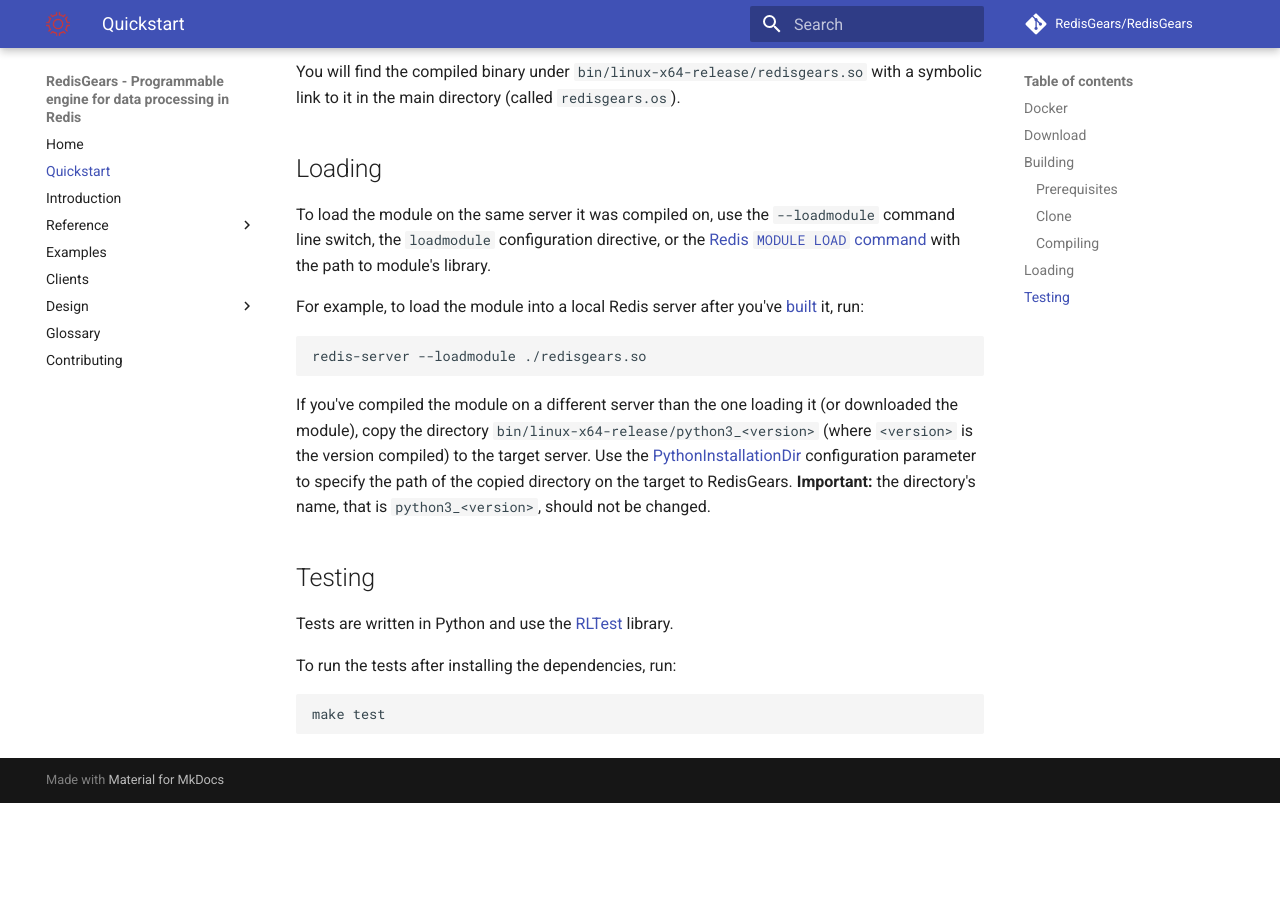
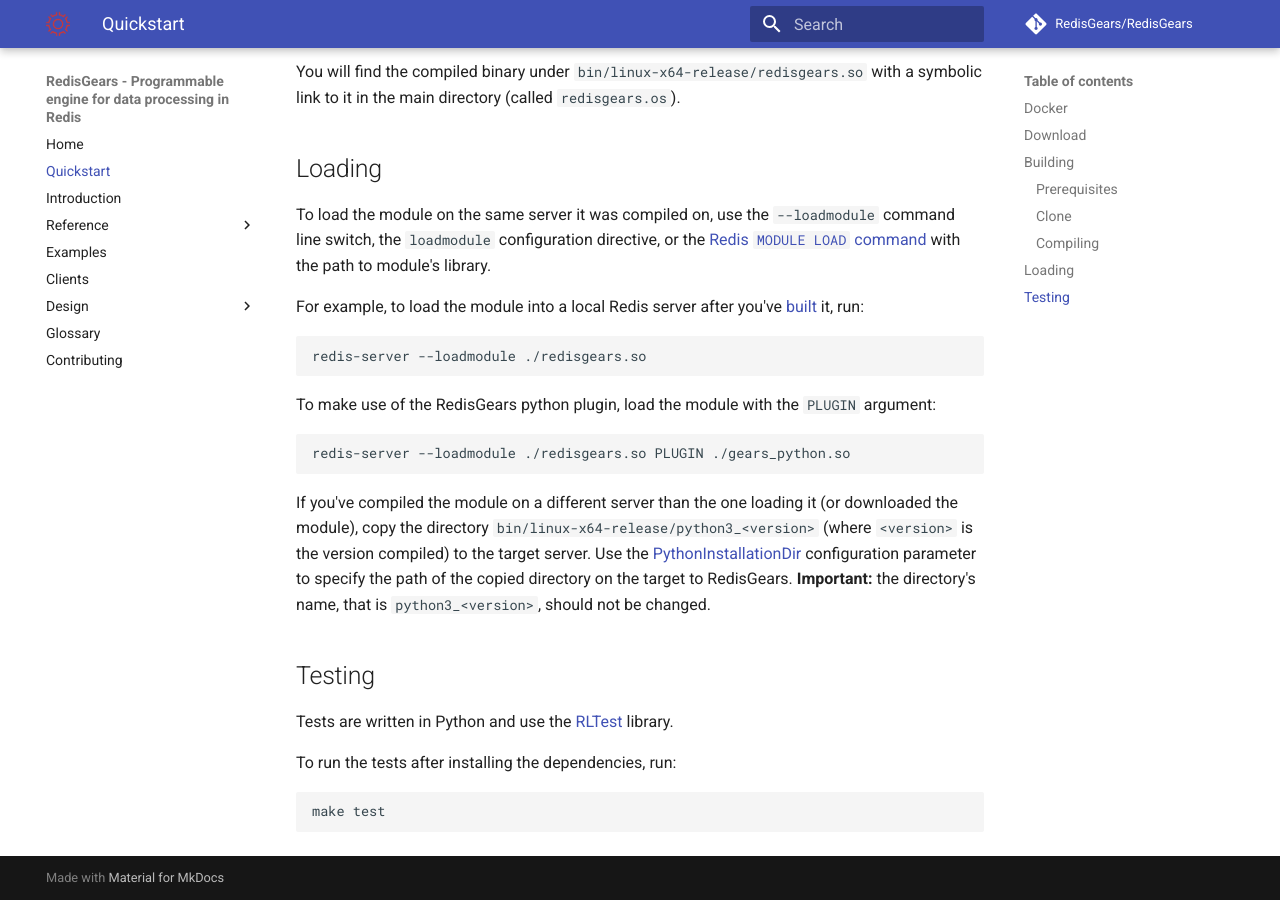
Before and after one commit to RedisGears/RedisGears, an MkDocs documentation site: the page built from docs/quickstart.md, in a window 1280 px wide and 900 px high, scrolled down 2019 px. Built offline with MkDocs 1.6.1 and Material for MkDocs 9.7.7, drawn with Linux system fonts in a browser that asks for light colours; comment, search, counter and statistics services are not loaded; before the commit the page ends 2822 px from its top, so only the background shows below that.

Commit message:
Steps for loading gears_python in Quickstart
I was surprised to find that I did not have access to e.g. `RG.PYEXECUTE` after following the quickstart. Turns out I had to load this plugin!

````diff
--- a/docs/quickstart.md
+++ b/docs/quickstart.md
@@ -94,6 +94,11 @@
 redis-server --loadmodule ./redisgears.so
 ```
 
+To make use of the RedisGears python plugin, load the module with the `PLUGIN` argument:
+```
+redis-server --loadmodule ./redisgears.so PLUGIN ./gears_python.so
+```
+
 If you've compiled the module on a different server than the one loading it (or downloaded the module), copy the directory `bin/linux-x64-release/python3_<version>` (where `<version>` is the version compiled) to the target server. Use the [PythonInstallationDir](configuration.md#pythoninstallationdir) configuration parameter to specify the path of the copied directory on the target to RedisGears. **Important:** the directory's name, that is `python3_<version>`, should not be changed.
 
 ## Testing
````
